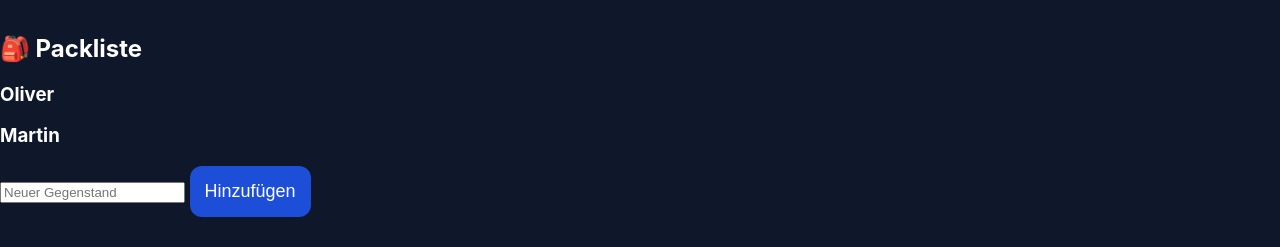
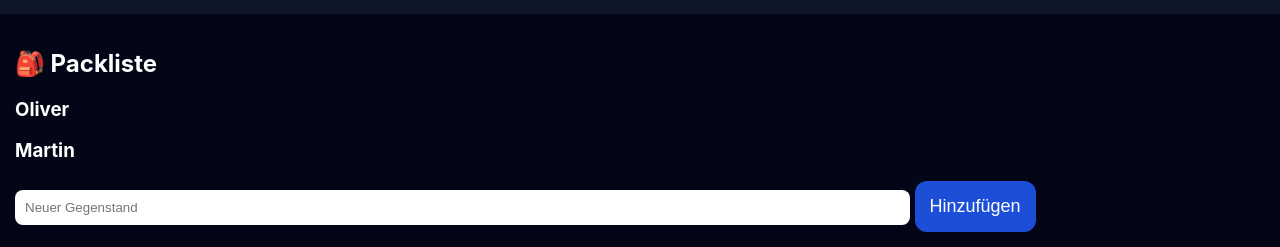
Before and after one commit to oliverhessler76-glitch/watzmann-tour, a plain HTML site: page index.html in a window 1280 px wide. Shown: the part 647-894 px from the top of the page. Before the commit the page ends 864 px from the top, so only its background shows below. Drawn offline with nearby package versions, Linux system fonts and the light colour scheme.

Commit message:
Update style.css

```diff
--- a/style.css
+++ b/style.css
@@ -32,11 +32,27 @@ button {
   color: white;
 }
 
-button:active {
-  background: #2563eb;
-}
-
 #info {
   padding: 15px;
   line-height: 1.5;
 }
+
+#packliste {
+  padding: 15px;
+  background: #020617;
+}
+
+.person {
+  margin-bottom: 15px;
+}
+
+li {
+  list-style: none;
+}
+
+input {
+  width: 70%;
+  padding: 10px;
+  border-radius: 8px;
+  border: none;
+}
```
